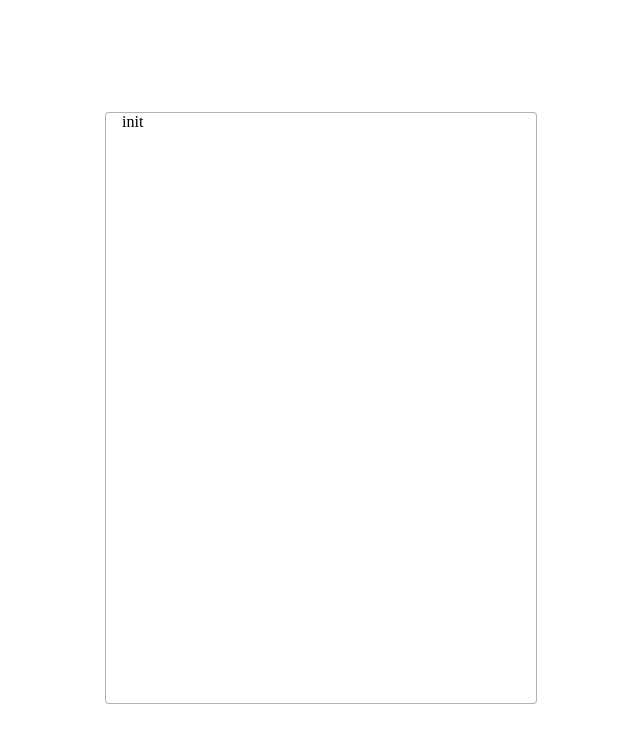
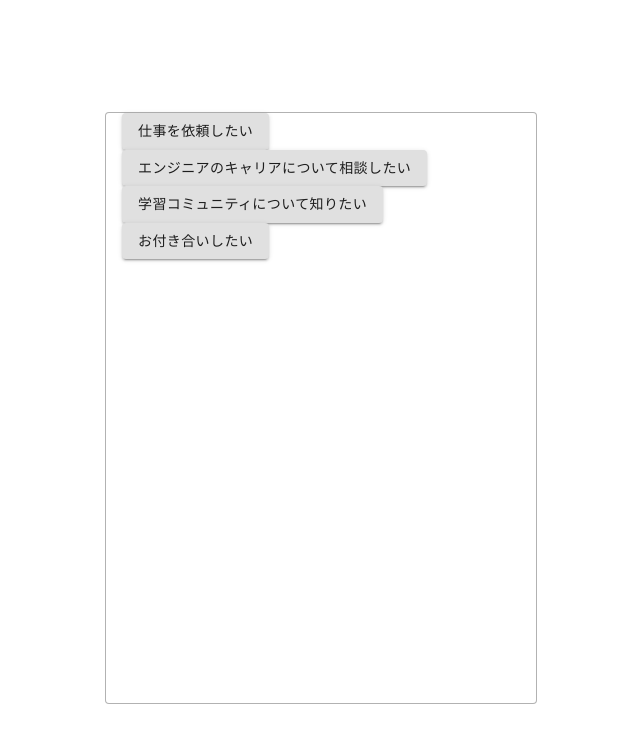
Before and after one commit to nomikazu-x/react-chatbot-demo, a React (Create React App) app: page / in a window 1280 px wide. Shown: the top 742 px of the page, without its empty margins (319-959 px from the left). Built offline with nearby package versions, Linux system fonts and the light colour scheme.

Commit message:
functional conponent

```diff
--- a/src/App.jsx
+++ b/src/App.jsx
@@ -1,6 +1,7 @@
 import React from "react";
 import defaultDataset from "./dataset";
 import './assets/styles/style.css';
+import { AnswersList } from "./components";
 
 export default class App extends React.Component {
   constructor(props) {
@@ -14,11 +15,24 @@
     }
   }
 
+  initAnswer = () => {
+    const initDataset = this.state.dataset[this.state.currentId];
+    const initAnswers = initDataset.answers;
+
+    this.setState({
+      answers: initAnswers
+    })
+  }
+
+  componentDidMount() {
+    this.initAnswer()
+  }
+
   render() {
     return (
       <section className="c-section">
         <div className="c-box">
-          {this.state.currentId}
+          <AnswersList answers={this.state.answers} />
         </div>
       </section>
     );
--- /dev/null
+++ b/src/components/Answer.jsx
@@ -0,0 +1,29 @@
+import React from 'react';
+import { makeStyles, createStyles} from '@material-ui/core/styles';
+import Button from '@material-ui/core/Button';
+
+const useStyles = makeStyles(() =>
+  createStyles({
+    "button": {
+      borderColor: "#FFB549",
+      color: "#FFB549",
+      fontWeight: 600,
+      marginBottom: "8px",
+      "&:hover": {
+        backgroundColor: "#FFB549",
+        color: "#fff"
+      }
+    }
+  }),
+);
+
+const Answer = (props) => {
+  // const classes = useStyles();
+  return(
+    <Button variant="contained">
+      {props.content}
+    </Button>
+  )
+}
+
+export default Answer;
--- /dev/null
+++ b/src/components/AnswersList.jsx
@@ -0,0 +1,14 @@
+import React from 'react';
+import {Answer} from './index.js'
+
+const AnswersList = (props) => {
+  return(
+    <div className="c-grid_answer">
+      {props.answers.map((value, index) => {
+        return <Answer content={value.content} key={index.toString()} />
+      })}
+    </div>
+  )
+}
+
+export default AnswersList;
--- /dev/null
+++ b/src/components/index.js
@@ -0,0 +1,2 @@
+export {default as AnswersList} from './AnswersList';
+export {default as Answer} from './Answer';
```
